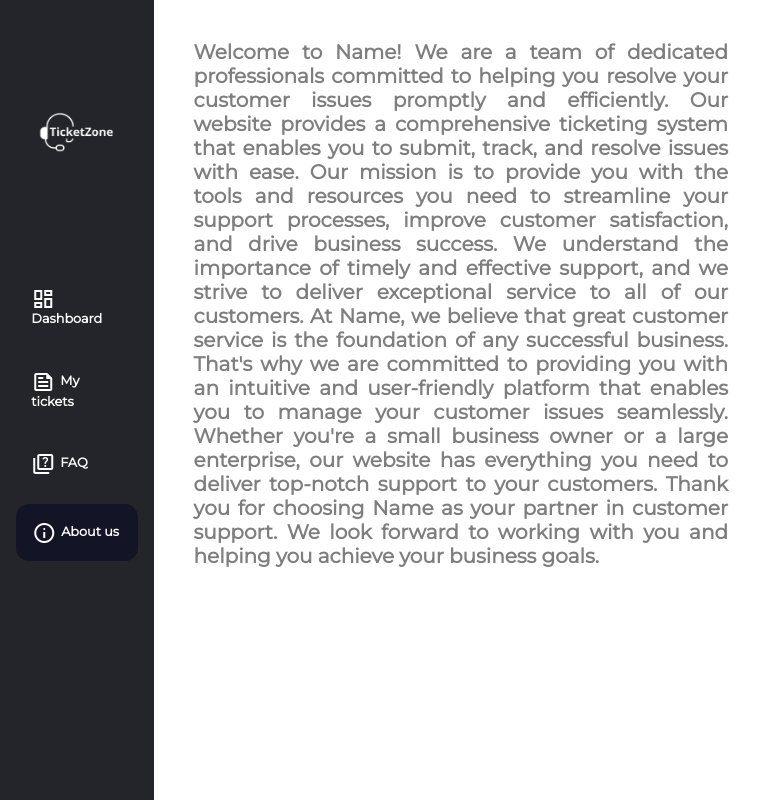
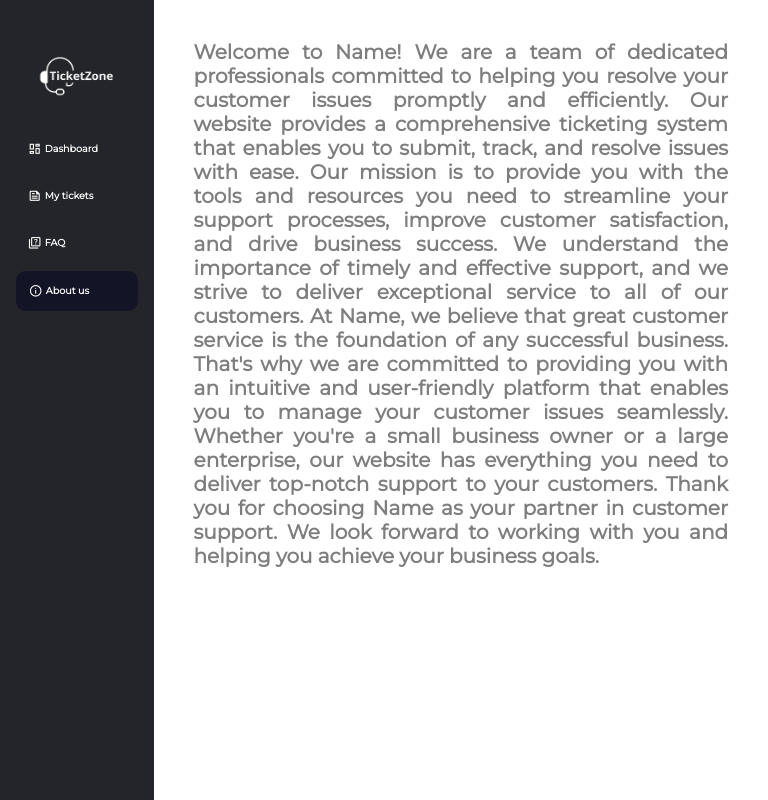
Before and after one commit to lfsjesus/TicketZone-LTW, a PHP site: page /pages/about.php in a window 768 px wide. Run offline with PHP 8.4, Linux system fonts and the light colour scheme.

Commit message:
fixed css problems

```diff
--- a/css/responsive.css
+++ b/css/responsive.css
@@ -1,14 +1,15 @@
 @media only screen and (min-width: 768px) and (max-width: 1150px) {
-    #menu .logo {
-        padding-bottom: 6em;
+    #menu li{
+        font-size: 0.6em;
     }
 
-    #menu li{
-        font-size: 0.8em;
+    #menu .logo {
+        margin: 3.5em auto 0 auto;
     }
 
     #menu li .material-symbols-outlined {
         margin-right: 0.2em;
+        font-size: 1.5em;
     }
 
     #menu footer > a {
@@ -17,6 +18,10 @@
 
     #menu footer button {
         font-size: 0;
+    }
+
+    #menu footer .material-symbols-outlined {
+        font-size: 1rem;
     }
 }
 
--- a/css/style.css
+++ b/css/style.css
@@ -1,5 +1,9 @@
 @import url('https://fonts.googleapis.com/css2?family=Montserrat&display=swap');
 @import url('https://fonts.googleapis.com/css2?family=Material+Symbols+Outlined');
+
+html {
+
+}
 
 body {
     margin: 0;
@@ -35,12 +39,6 @@ main > p {
     text-align: left;
     overflow-wrap: anywhere;
     padding: 0 1em;
-}
-
-#menu .logo {
-    max-width: 65%;
-    margin: 7em auto 0 auto;
-    padding-bottom: 2.5em;
 }
 
 #menu li {
@@ -341,7 +339,8 @@ body header{
 
 #menu .logo {
   max-width: 65%;
-  margin: 7em auto 0 auto;
+  margin: 25% auto 0 auto;
+  padding-bottom: 10%;
 }
 
 #menu li {
@@ -389,7 +388,7 @@ body header{
   margin-top: auto;
   display: flex;
   justify-content: space-between;
-  padding: 0 1em 4em 1em;
+  padding: 0 1em 15% 1em;
   box-sizing: border-box;
   font-family: "Montserrat",sans-serif;
   color: white;
--- a/templates/common.tpl.php
+++ b/templates/common.tpl.php
@@ -27,6 +27,7 @@
       <?php
           if ($session->isLoggedIn()) { ?>
           <footer>
+            <!--button with href-->
             <a href="/../pages/profile.php"><span class="material-symbols-outlined">person</span>Profile</a>
             <form action="/../actions/action_logout.php" method="post">
               <!-- LOGOUT BUTTON WITH TEXT AND ICON -->
```
Also changed, not shown: database/tickets.db.
